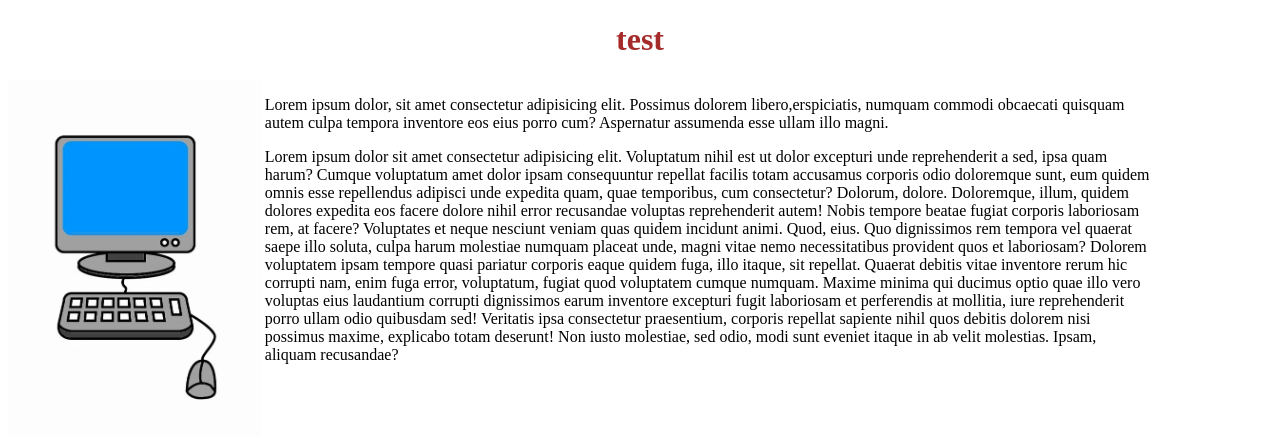
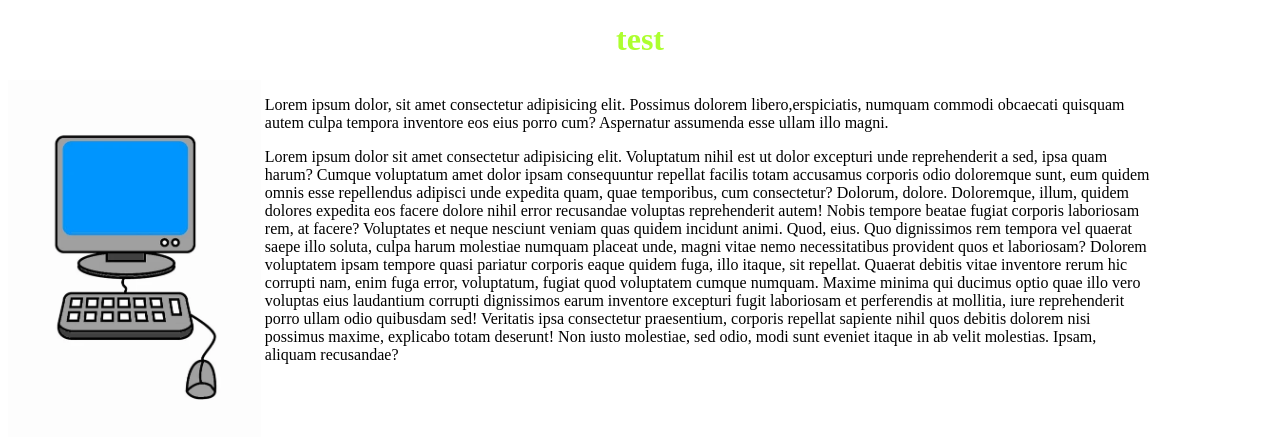
Before and after one commit to biomimi2001/testt, a plain HTML site: page index.html in a window 1280 px wide. Drawn offline with Linux system fonts and the light colour scheme.

Commit message:
cresation html css

```diff
--- a/style.css
+++ b/style.css
@@ -1,6 +1,6 @@
 h1 {
     text-align: center;
-    color: brown;
+    color: greenyellow;
 }
 img {
     width: 20%;
```
